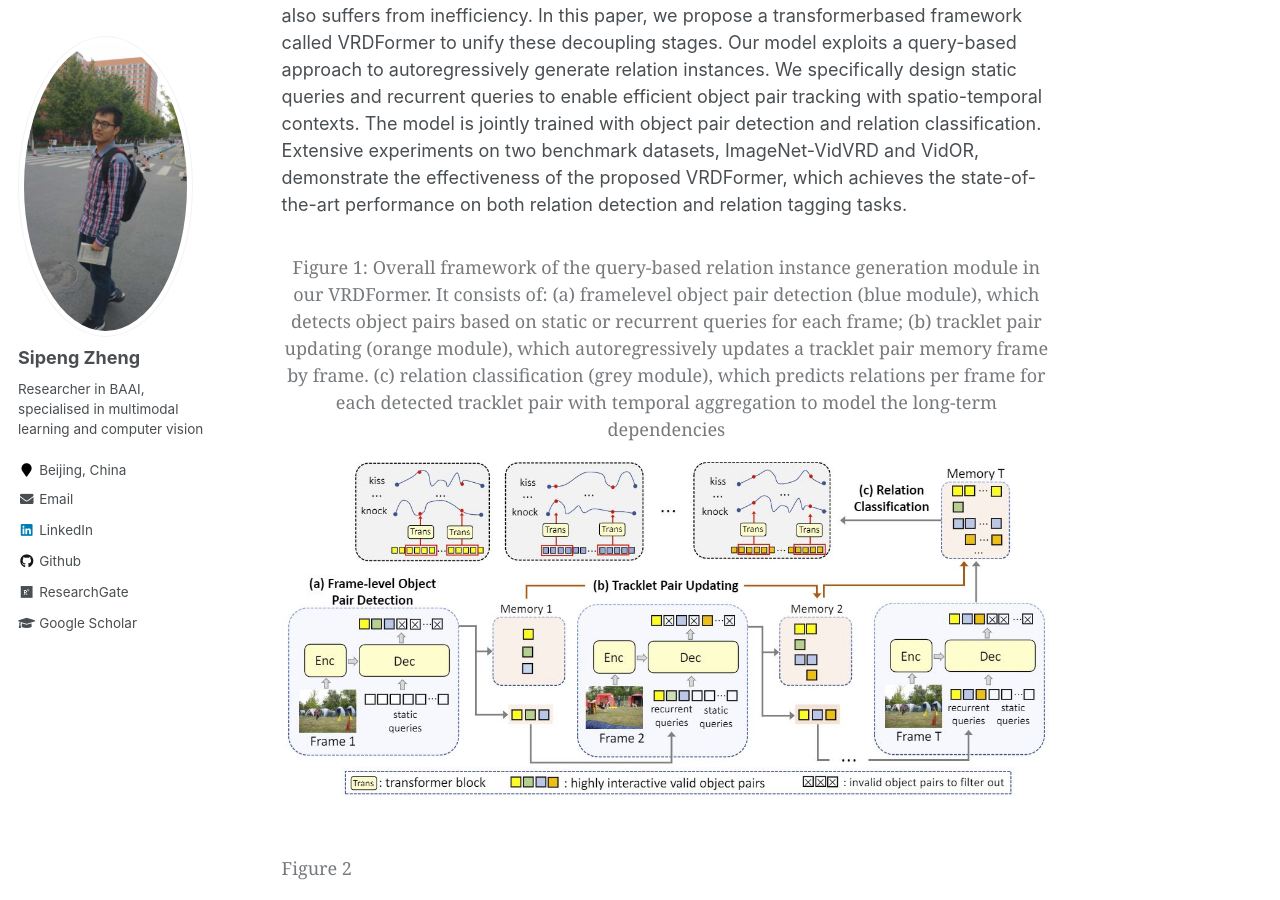
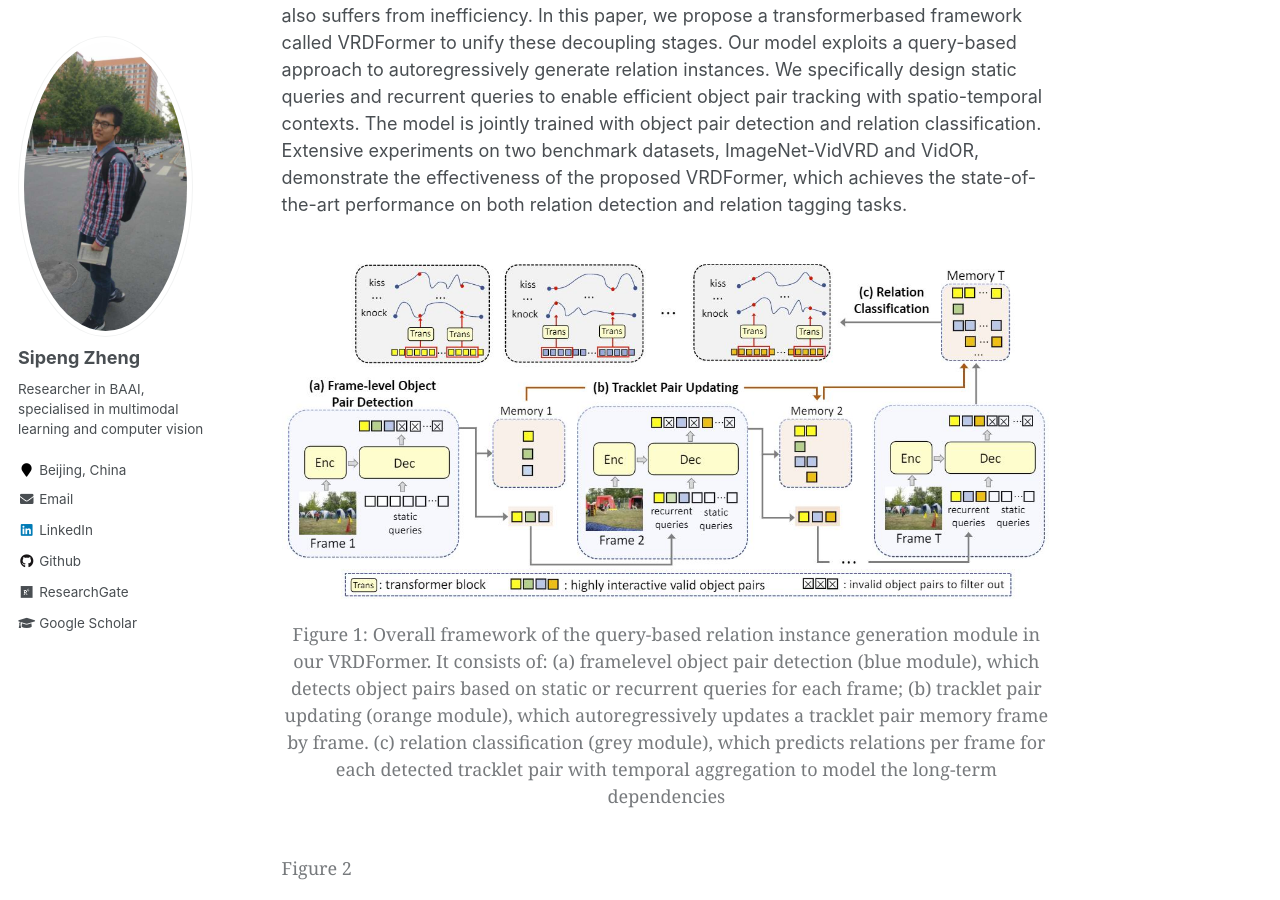
Before and after one commit to zhengsipeng/zhengsipeng.github.io, a Jekyll site: the page built from _publications/2022-6-VRDFORMER.md, in a window 1280 px wide and 900 px high, scrolled down 507 px. Built offline with Jekyll 4.4.1, drawn with Linux system fonts in a browser that asks for light colours.

Commit message:
update 24.1.4

```diff
--- a/_publications/2022-6-VRDFORMER.md
+++ b/_publications/2022-6-VRDFORMER.md
@@ -10,14 +10,13 @@ citation: 'S Zheng, S Chen, Q Jin. "VRDFormer: End-to-end video visual relation
 ---
 Visual relation understanding plays an essential role for holistic video understanding. Most previous works adopt a multi-stage framework for video visual relation detection (VidVRD), which cannot capture long-term spatiotemporal contexts in different stages and also suffers from inefficiency. In this paper, we propose a transformerbased framework called VRDFormer to unify these decoupling stages. Our model exploits a query-based approach to autoregressively generate relation instances. We specifically design static queries and recurrent queries to enable efficient object pair tracking with spatio-temporal contexts. The model is jointly trained with object pair detection and relation classification. Extensive experiments on two benchmark datasets, ImageNet-VidVRD and VidOR, demonstrate the effectiveness of the proposed VRDFormer, which achieves the state-of-the-art performance on both relation detection and relation tagging tasks.
 
-<div style="text-align: center;">
 <figure style="text-align: center;">
+<img src="../images/pubs/cvpr22_vrdformer.jpg" width="100%" height="100%" alt="替代文本">
 <figcaption style="text-align: center; font-size: 18px">Figure 1: Overall framework of the query-based relation instance generation module in our VRDFormer. It consists of: (a) framelevel object pair detection (blue module), which detects object pairs based on static or recurrent queries for each frame; (b) tracklet pair updating (orange module), which autoregressively updates a tracklet pair memory frame by frame. (c) relation classification (grey module), which predicts relations per frame for each detected tracklet pair with temporal aggregation to model the long-term dependencies</figcaption>
-<img src="../images/pubs/cvpr22_vrdformer.jpg" width="100%" height="100%" alt="替代文本">
 </figure>
-</div>
+
 
 <figure style="text-align: center;">
 <figcaption style="text-align: center; font-size: 18px">Figure 2</figcaption>
-<img src="../images/pubs_exps/cvpr22_vrdformer_1.png" width="70%" height="70%" alt="替代文本">
+<img src="../images/pubs_exps/cvpr22_vrdformer_1.png" width="200px" height="200px" alt="替代文本">
 </figure>
```
